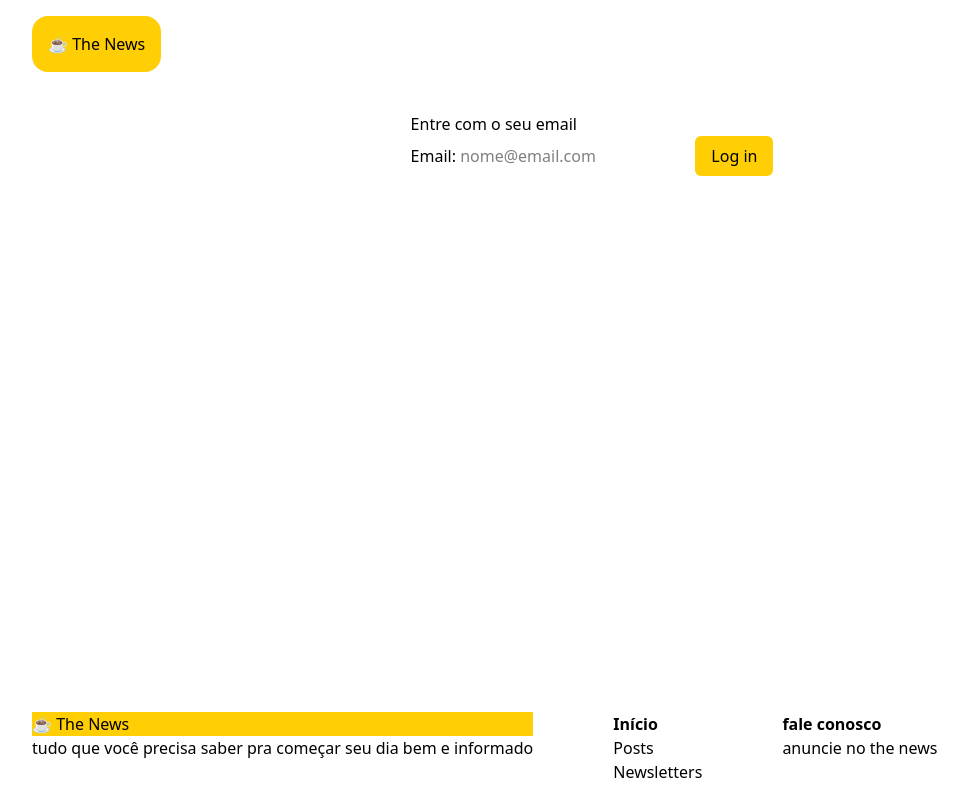
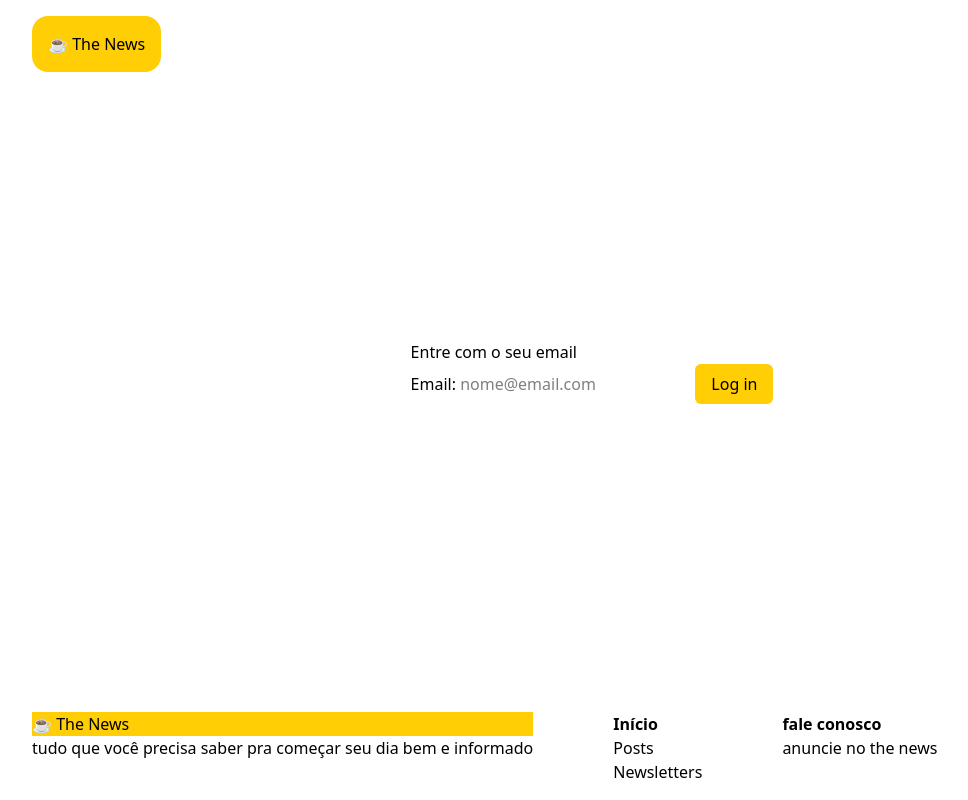
Before and after one commit to AndreiFlau/Waffles-NewsCase-Frontend, a React (Vite) app: page /login in a window 1280 px wide. Shown: the whole page, without its empty margins (48-1016 px from the left). Built offline with nearby package versions, Linux system fonts and the light colour scheme; no server answers.

Commit message:
login margin fix

```diff
--- a/src/components/Pages/Login.tsx
+++ b/src/components/Pages/Login.tsx
@@ -35,7 +35,7 @@ function Login() {
   }
 
   return (
-    <section className="self-center justify-self-center mr-auto ml-auto">
+    <section className="self-center justify-self-center mr-auto ml-auto mt-auto mb-auto">
       <h1>Entre com o seu email</h1>
       <form onSubmit={handleSubmit}>
         <label htmlFor="email">Email: </label>
```
